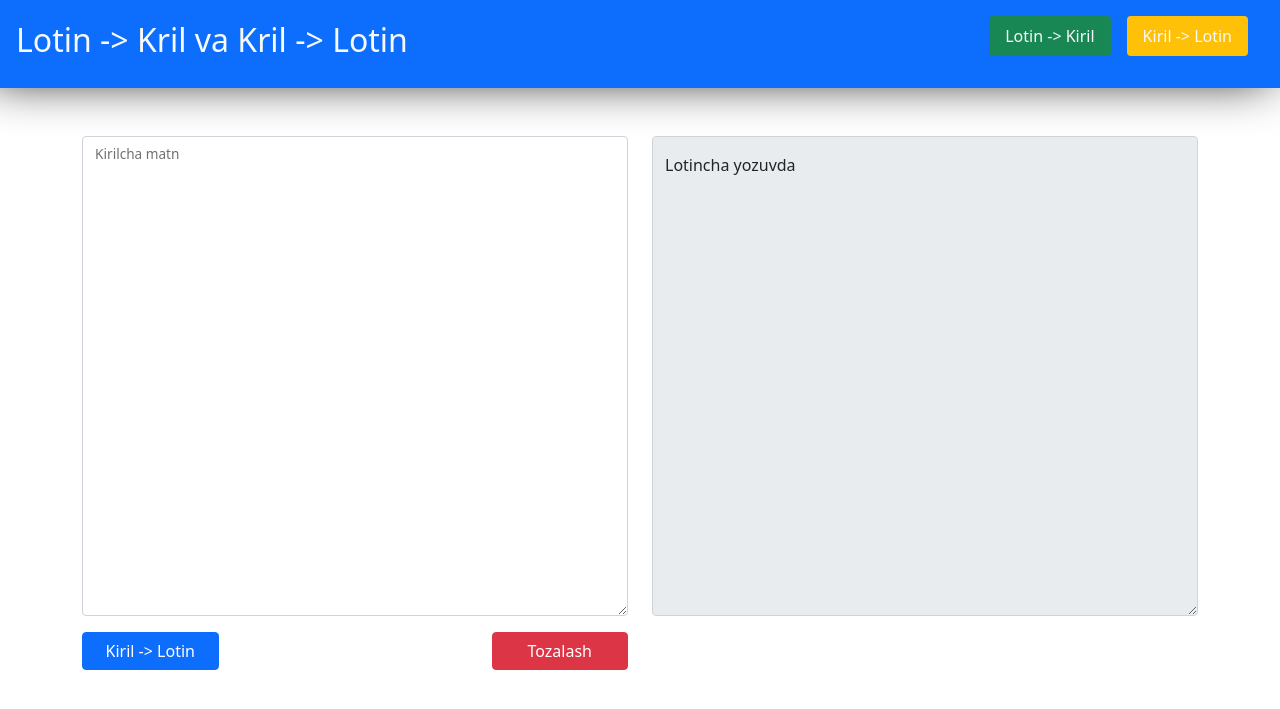
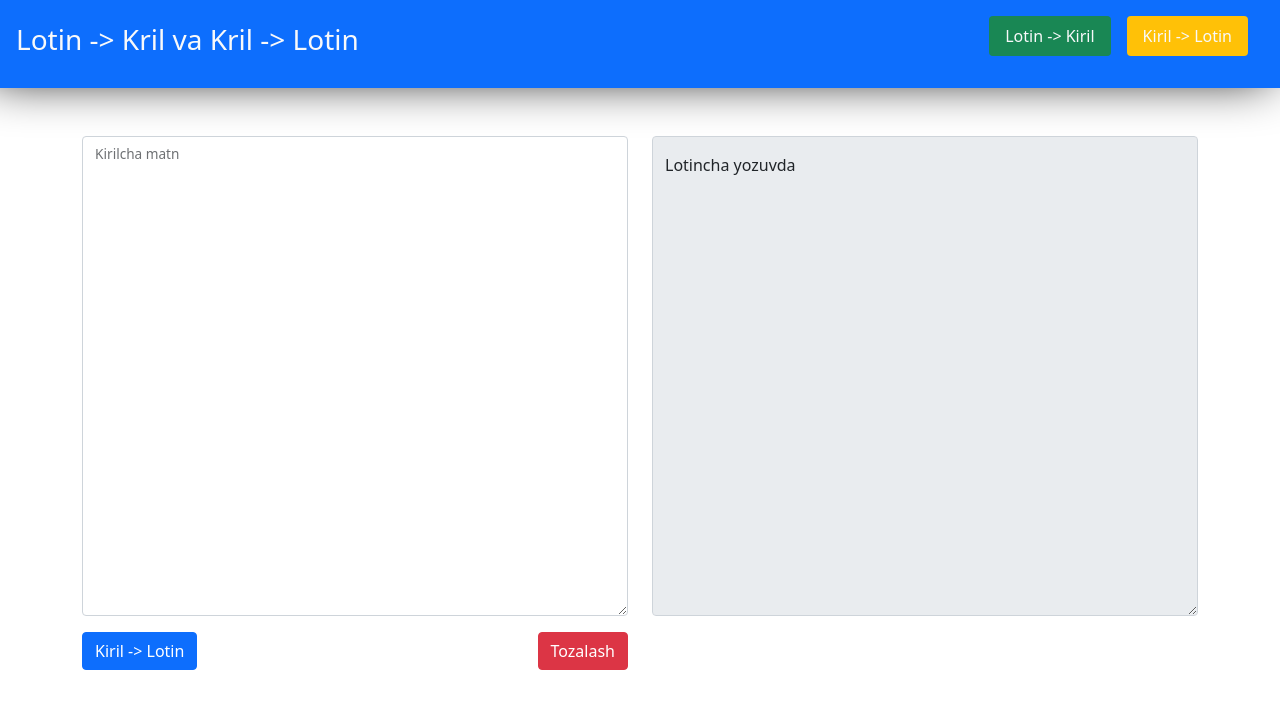
Before and after one commit to Raxmatillo/latin-cyrilic-and-cyrilic-latin, a Django app: page /tolatin/ in a window 1280 px wide. Shown: the top 709 px of the page. Run offline with Django 3.2, Linux system fonts and the light colour scheme.

Commit message:
Herokuga tayyorlangan

```diff
--- a/template/ToCyrillic.html
+++ b/template/ToCyrillic.html
@@ -10,8 +10,8 @@
             <textarea type="text" class="form-control" name="latin" id="output1" style="height: 60vh">{{ latin }}</textarea>
             <label for="floatingTextarea">Lotincha matn</label>
             <div class="d-flex justify-content-between">
-              <button class="btn btn-primary my-3 w-25 mr-auto" type="submit">Lotin -> Kiril</button>
-              <button class="btn btn-danger my-3 w-25" type="button" value="Clear" onclick="javascript:eraseText();">Tozalash</button>
+              <button class="btn btn-primary my-3" type="submit">Lotin -> Kiril</button>
+              <button class="btn btn-danger my-3" type="button" value="Clear" onclick="javascript:eraseText();">Tozalash</button>
             </div>
           </form>
         </div>
--- a/template/ToLatin.html
+++ b/template/ToLatin.html
@@ -9,8 +9,8 @@
             <textarea type="text" class="form-control" name="cyril" id="output1" style="height: 60vh">{{ cyril }}</textarea>
             <label for="floatingTextarea">Kirilcha matn</label>
             <div class="d-flex justify-content-between">
-              <button class="btn btn-primary my-3 w-25 mr-auto" type="submit">Kiril -> Lotin</button>
-              <button class="btn btn-danger my-3 w-25" type="button" value="Clear" onclick="javascript:eraseText();">Tozalash</button>
+              <button class="btn btn-primary my-3" type="submit">Kiril -> Lotin</button>
+              <button class="btn btn-danger my-3" type="button" value="Clear" onclick="javascript:eraseText();">Tozalash</button>
             </div>
           </form>
         </div>
--- a/template/base.html
+++ b/template/base.html
@@ -37,9 +37,9 @@
     </style>
   </head>
   <body>
-    <header class="bg-primary bg-home d-flex align-items-center justify-content-between text-light p-3 mb-5">
-      <h2 class="border-right border-dark">Lotin -> Kril va Kril -> Lotin</h2>
-      <ul class="mr-auto d-flex align-items-center" style="list-style: none">
+    <header class="navbar navbar-expand-lg bg-primary bg-home d-flex align-items-center justify-content-between text-light p-3 mb-5">
+      <h3 class="border-right border-dark text-center">Lotin -> Kril va Kril -> Lotin</h3>
+      <ul class="d-flex align-items-center" style="list-style: none">
         <li class="nav-item">
           <a role="button" href="{% url 'tocyrillic' %}" class="nav-link btn-success text-light rounded">Lotin ->  Kiril</a>
         </li>
--- a/template/home.html
+++ b/template/home.html
@@ -4,7 +4,7 @@
 <body>
     <div class="container">
       <div class="justify-content-center">
-        <div class="card w-50 mycard" style="height: 30vh;left:50%; top: 50%; transform: translate(-50%, 50%);">
+        <div class="card mycard" style="height: 30vh;left:50%; top: 50%; transform: translate(-50%, 50%);">
           <div class="card-body mx-auto">
             <h5 class="card-title">Assalomu alaykum! Saytimizga Xush Kelibsiz!</h5>
             <p class="card-text">Lotin ->  Kiril va Kiril -> Lotin <br>Endi siz bemalol lotin yozuvidagi matnlarni kril alifbosiga
```
